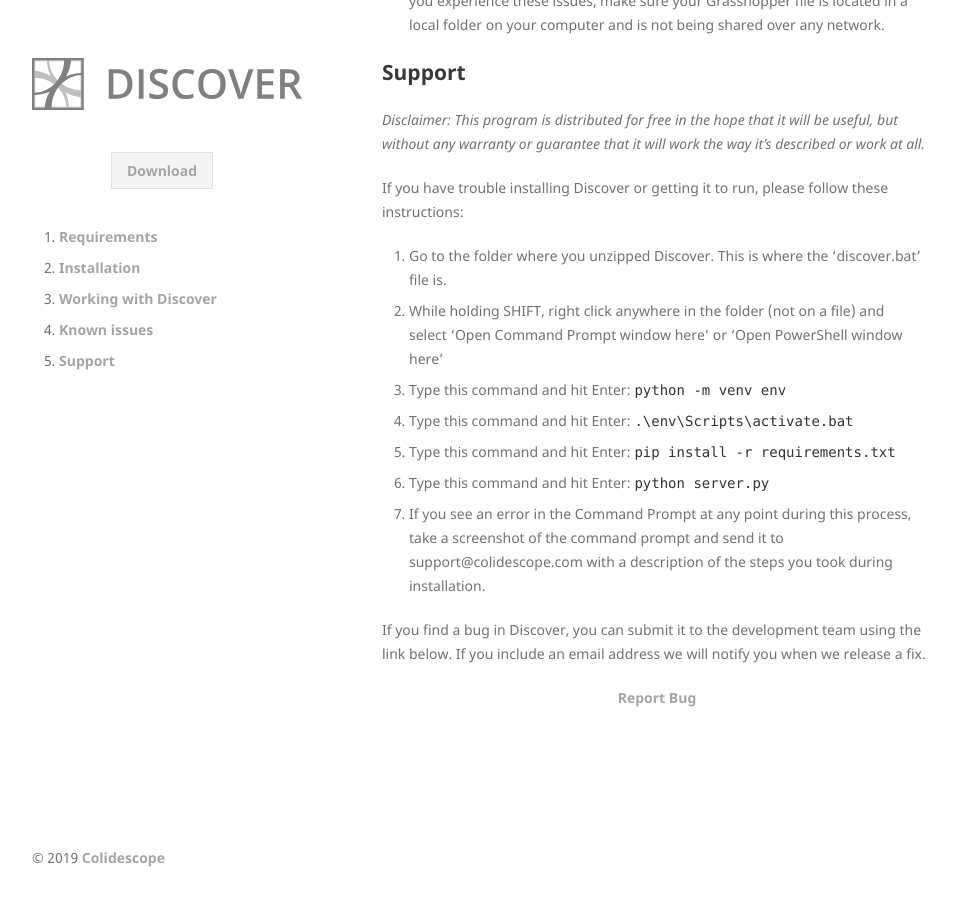
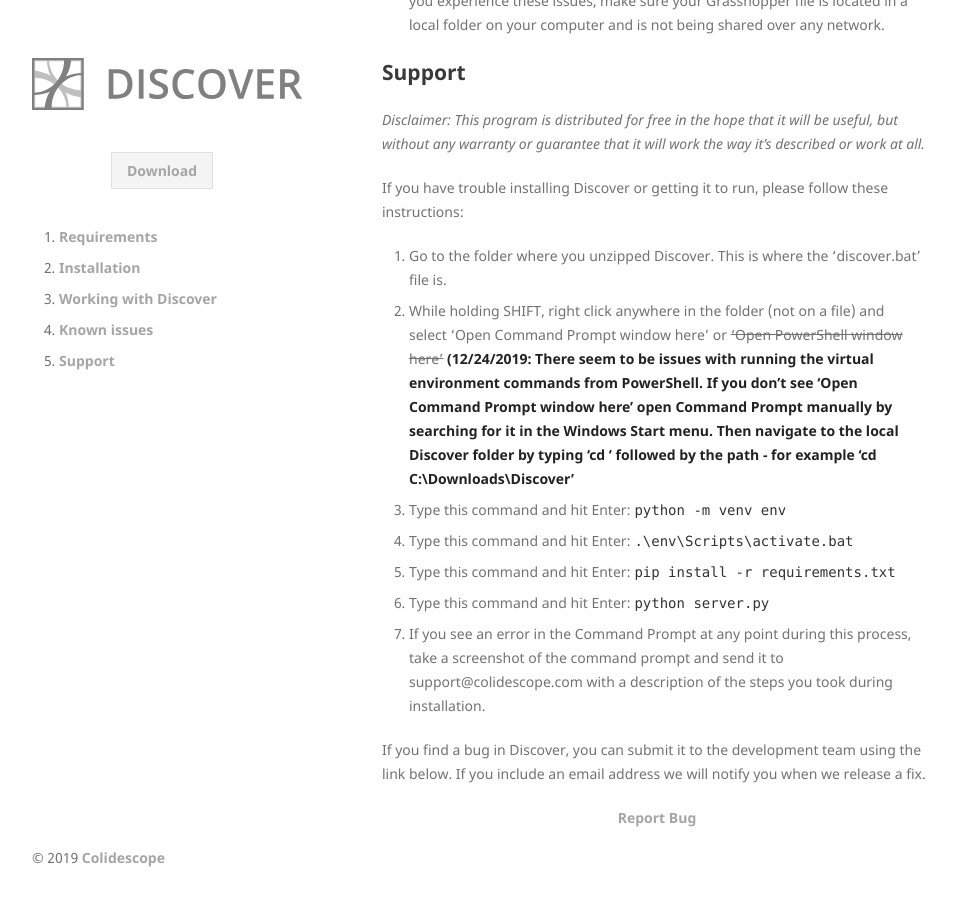
Before and after one commit to colidescope/discover, a Jekyll site: the page built from docs/index.md, in a window 1280 px wide and 900 px high, scrolled down 4932 px. Shown: the whole window, without its empty margins (158-1114 px from the left). Built offline with Jekyll 4.4.1, drawn with Linux system fonts in a browser that asks for light colours.

Commit message:
Update index.md

```diff
--- a/docs/index.md
+++ b/docs/index.md
@@ -78,7 +78,7 @@
 If you have trouble installing Discover or getting it to run, please follow these instructions:
 
 1. Go to the folder where you unzipped Discover. This is where the 'discover.bat' file is.
-2. While holding SHIFT, right click anywhere in the folder (not on a file) and select 'Open Command Prompt window here' or 'Open PowerShell window here'
+2. While holding SHIFT, right click anywhere in the folder (not on a file) and select 'Open Command Prompt window here' or ~~'Open PowerShell window here'~~ **(12/24/2019: There seem to be issues with running the virtual environment commands from PowerShell. If you don't see 'Open Command Prompt window here' open Command Prompt manually by searching for it in the Windows Start menu. Then navigate to the local Discover folder by typing 'cd ' followed by the path - for example 'cd C:\Downloads\Discover'**
 3. Type this command and hit Enter: `python -m venv env`
 4. Type this command and hit Enter: `.\env\Scripts\activate.bat`
 5. Type this command and hit Enter: `pip install -r requirements.txt`
```
